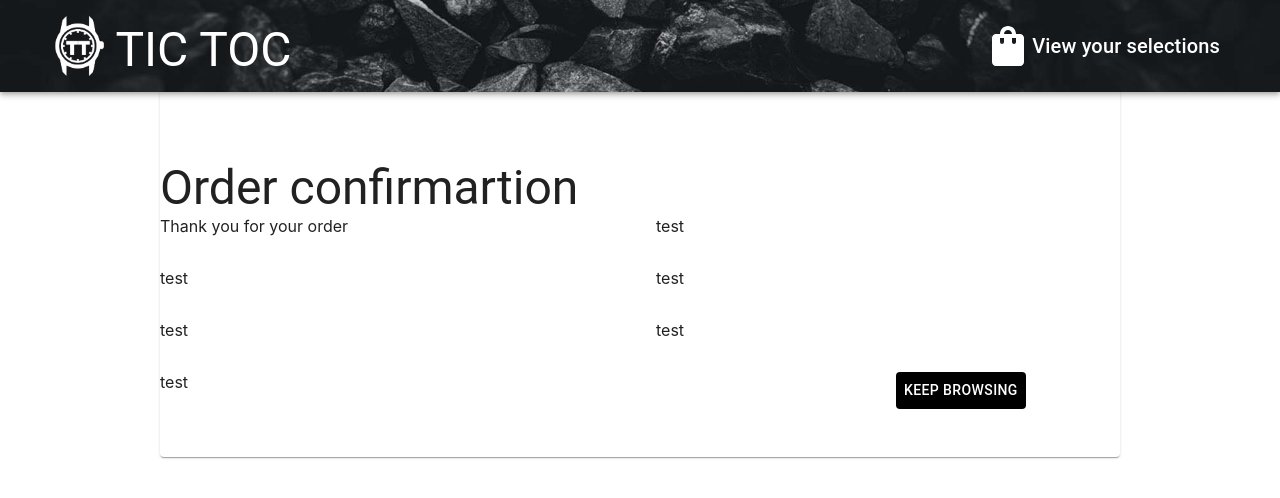
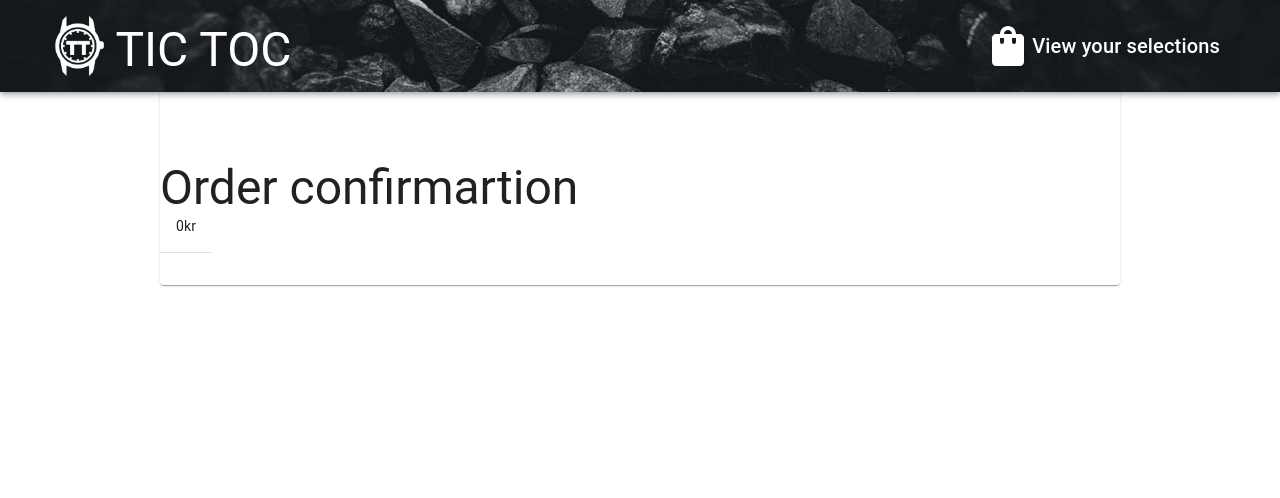
Before and after one commit to Prisberg/slutprojekt-webbshop, a React (Create React App) app: page /checkout/confirmation in a window 1280 px wide. Shown: the top 498 px of the page. Built offline with nearby package versions, Linux system fonts and the light colour scheme.

Commit message:
add so you can see products and buttons to remove all cart item but there is bug that dups buttons

```diff
--- a/src/components/Context.tsx
+++ b/src/components/Context.tsx
@@ -17,15 +17,17 @@ interface ContextValue extends State {
    removeCart: (product: ProductInfo) => void;
    removeItems: (product: ProductInfo) => void;
    subToTal: (cart: CartItem[]) => void;
+   removeallpructs:(product: ProductInfo) => void;
 }
 
 export const CartContext = createContext<ContextValue>({
    total: 0,
    cart: [],
-   addToCart: () => {console.log('hej')},
+   addToCart: () => {},
    removeCart: () => {},
    removeItems: () => {},
    subToTal: () => {},
+   removeallpructs: () => {},
 });
 
 class CartProvider extends Component<{}, State> {
@@ -66,6 +68,10 @@ class CartProvider extends Component<{}, State> {
       this.setState({ cart: [...removeItems] });
       this.subTotal(removeItems);
    };
+   removeallpructs = (product: ProductInfo) => {
+      this.setState({cart:[]})
+      this.subTotal([])
+   };
    addProductToCart = (product: ProductInfo) => {
       let updatedCart = [...this.state.cart];
 
@@ -97,6 +103,7 @@ class CartProvider extends Component<{}, State> {
             value={{
                total: this.state.total,
                cart: this.state.cart,
+               removeallpructs: this.removeallpructs,
                addToCart: this.addProductToCart,
                removeCart: this.removeTocart,
                removeItems: this.removeOneitem,
--- a/src/components/OrderConfirmation.tsx
+++ b/src/components/OrderConfirmation.tsx
@@ -1,77 +1,89 @@
-import { TableContainer, Table, TableBody, TableRow, TableCell, Button, Box, Card, Grid, SxProps, TextField, Typography } from "@mui/material";
+import {
+  TableContainer,
+  Table,
+  TableBody,
+  TableRow,
+  TableCell,
+  Button,
+  Box,
+  Card,
+  Grid,
+  SxProps,
+  TextField,
+  Typography,
+} from "@mui/material";
+import { useContext } from "react";
 import { Link } from "react-router-dom";
-
+import { CartContext } from "./Context";
 
 function Confirmation() {
+  const { cart, total, removeallpructs } = useContext(CartContext);
+
   return (
-
     <Card sx={cardStyle}>
       <Box sx={boxStyle}>
-          <Typography variant="h3">
-            Order confirmartion
-          </Typography>
+        <Typography variant="h3">Order confirmartion</Typography>
 
-          <Typography sx={{
-            textAlign: 'center'
-          }}>
-          </Typography>
-          <Grid container spacing={4} sx={{ display: 'flex' }}>
-            <Grid item xs={12} sm={6}>
-              Thank you for your order
-            </Grid>
-            <Grid item xs={12} sm={6}>
-              test
-            </Grid>
-            <Grid item xs={12} sm={6}>
-              test
-            </Grid>
-            <Grid item xs={12} sm={6}>
-              test
-            </Grid>
-            <Grid item xs={12} sm={6}>
-            test
-            </Grid>
-            <Grid item xs={12} sm={6}>
-              test
-            </Grid>
-            <Grid item xs={12} sm={6}>
-              test
-            </Grid>
-            <Grid item xs={12} sm={6}>
-              <Link to={'/'} style={{textDecoration: 'none'}}>
-                <Button sx={buttonStyle}
-                >Keep browsing</Button>
-              </Link>
-            </Grid>
+        <Typography
+          sx={{
+            textAlign: "center",
+          }}
+        ></Typography>
+        <Grid container spacing={4} sx={{ display: "flex" }}>
+          {cart.map((product) => (
+            <TableBody>
+              <TableRow key={product.name}>
+                <TableCell>
+                  <img src={product.image} height="100" />
+                </TableCell>
+                <TableCell>{product.name}</TableCell>
+                <TableCell>{product.price} kr</TableCell>
+              </TableRow>
+            </TableBody>
+          ))}
         </Grid>
       </Box>
+
+      {cart.map((product) => (
+        <Link to={"/"} style={{ textDecoration: "none" }}>
+          <Button
+            sx={buttonStyle}
+            onClick={() => {
+              removeallpructs(product);
+            }}
+          >
+            Keep browsing
+          </Button>
+        </Link>
+      ))}
+      <TableCell>{total}kr</TableCell>
     </Card>
   );
-};
+}
 
 export default Confirmation;
 
 const h1: SxProps = {
-    textAlign: 'center'
-  }
+  textAlign: "center",
+};
 const boxStyle: SxProps = {
-    backgroundColor: 'white',
-    paddingBottom: '1rem',
-  }
+  backgroundColor: "white",
+  paddingBottom: "1rem",
+};
 const buttonStyle: SxProps = {
-    marginLeft: '15rem',
-    backgroundColor: 'black',
-    color: '#fff',
-    '&:hover': {
-      backgroundColor: '#5f5f5f',
-      color: '#fff',
-    }
-  }
+  marginLeft: "15rem",
+  backgroundColor: "black",
+  color: "#fff",
+  "&:hover": {
+    backgroundColor: "#5f5f5f",
+    color: "#fff",
+  },
+};
 const cardStyle: SxProps = {
-    maxWidth: '60rem',
-    paddingTop: '10rem',
-    paddingBottom: '2rem',
-    backgroundColor: 'rgba(0,0,0,0)',
-    marginLeft: 'auto',
-    marginRight: 'auto',
-  }
+  maxWidth: "60rem",
+  paddingTop: "10rem",
+  paddingBottom: "2rem",
+  backgroundColor: "rgba(0,0,0,0)",
+  marginLeft: "auto",
+  marginRight: "auto",
+};
```
Lines whose indentation alone changed are shown as unchanged.
